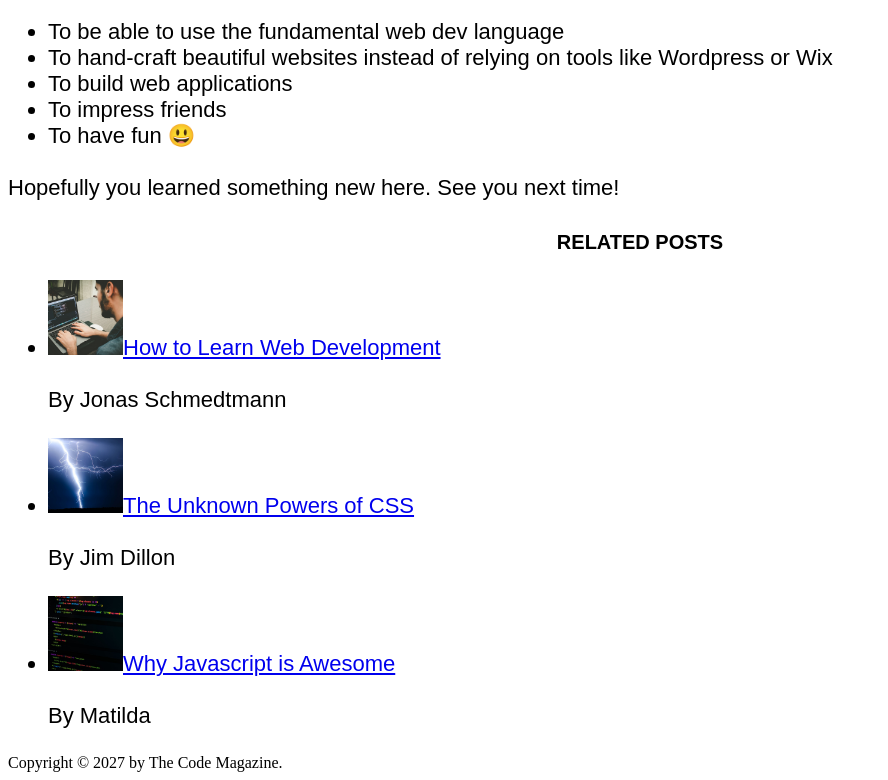
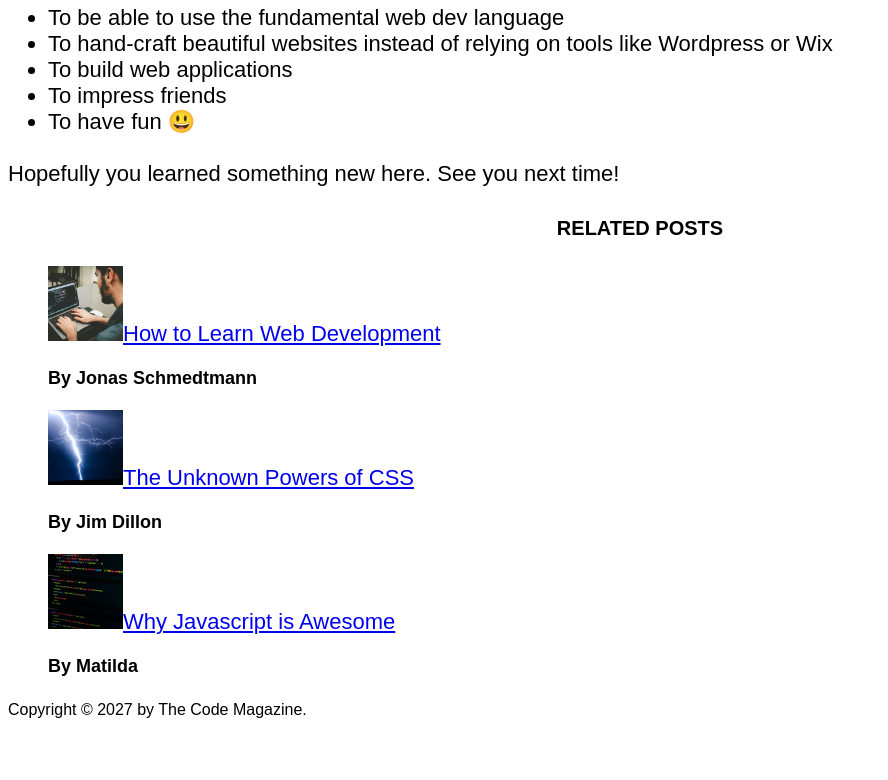
Before and after one commit to Balantzer/The-Code-Magazine, a plain HTML site: page index.html in a window 1280 px wide. Shown: the part 1205-1985 px from the top of the page, without its empty margins (0-888 px from the left). After the commit the page ends 1943 px from the top, so only its background shows below. Drawn offline with Linux system fonts and the light colour scheme.

Commit message:
added styling to related posts

```diff
--- a/css/main.css
+++ b/css/main.css
@@ -1,34 +1,64 @@
+h1,
+h2,
+h2,
+h3,
+h4,
+p,
+li {
+  font-family: sans-serif;
+}
+
 h1 {
   font-size: 26px;
-  font-family: sans-serif;
   text-transform: uppercase;
   font-style: italic;
 }
 
 h2 {
   font-size: 40px;
-  font-family: sans-serif;
 }
 
 h3 {
   font-size: 30 px;
-  font-family: sans-serif;
 }
 
 h4 {
   font-size: 20px;
-  font-family: sans-serif;
   text-transform: uppercase;
   text-align: center;
 }
 
 p {
   font-size: 22px;
-  font-family: sans-serif;
   line-height: 1.5;
 }
 
 li {
   font-size: 22px;
-  font-family: sans-serif;
 }
+
+/* footer p {
+  font-size: 16px;
+} */
+
+/* article header p {
+  font-style: italic;
+} */
+
+#author {
+  font-style: italic;
+  font-size: 18px;
+}
+
+#copyright {
+  font-size: 16px;
+}
+
+.related-author {
+  font-size: 18px;
+  font-weight: bold;
+}
+
+.related {
+  list-style: none;
+}
--- a/index.html
+++ b/index.html
@@ -26,7 +26,9 @@
           width="50"
           height="50"
         />
-        <p>Posted by <strong>Laura Jones</strong> on Monday, June 21st 2027</p>
+        <p id="author">
+          Posted by <strong>Laura Jones</strong> on Monday, June 21st 2027
+        </p>
         <img
           src="images/post-img.jpg"
           alt="HTML code on a screen"
@@ -89,7 +91,7 @@
     </article>
     <aside>
       <h4><strong>Related posts</strong></h4>
-      <ul>
+      <ul class="related">
         <li>
           <img
             src="images/related-1.jpg"
@@ -97,7 +99,7 @@
             width="75"
             height="75"
           /><a href="#">How to Learn Web Development</a>
-          <p>By Jonas Schmedtmann</p>
+          <p class="related-author">By Jonas Schmedtmann</p>
         </li>
         <li>
           <img
@@ -106,7 +108,7 @@
             width="75"
             height="75"
           /><a href="#">The Unknown Powers of CSS</a>
-          <p>By Jim Dillon</p>
+          <p class="related-author">By Jim Dillon</p>
         </li>
         <li>
           <img
@@ -115,10 +117,12 @@
             width="75"
             height="75"
           /><a href="#">Why Javascript is Awesome</a>
-          <p>By Matilda</p>
+          <p class="related-author">By Matilda</p>
         </li>
       </ul>
     </aside>
-    <footer>Copyright &copy; 2027 by The Code Magazine.</footer>
+    <footer>
+      <p id="copyright">Copyright &copy; 2027 by The Code Magazine.</p>
+    </footer>
   </body>
 </html>
```
